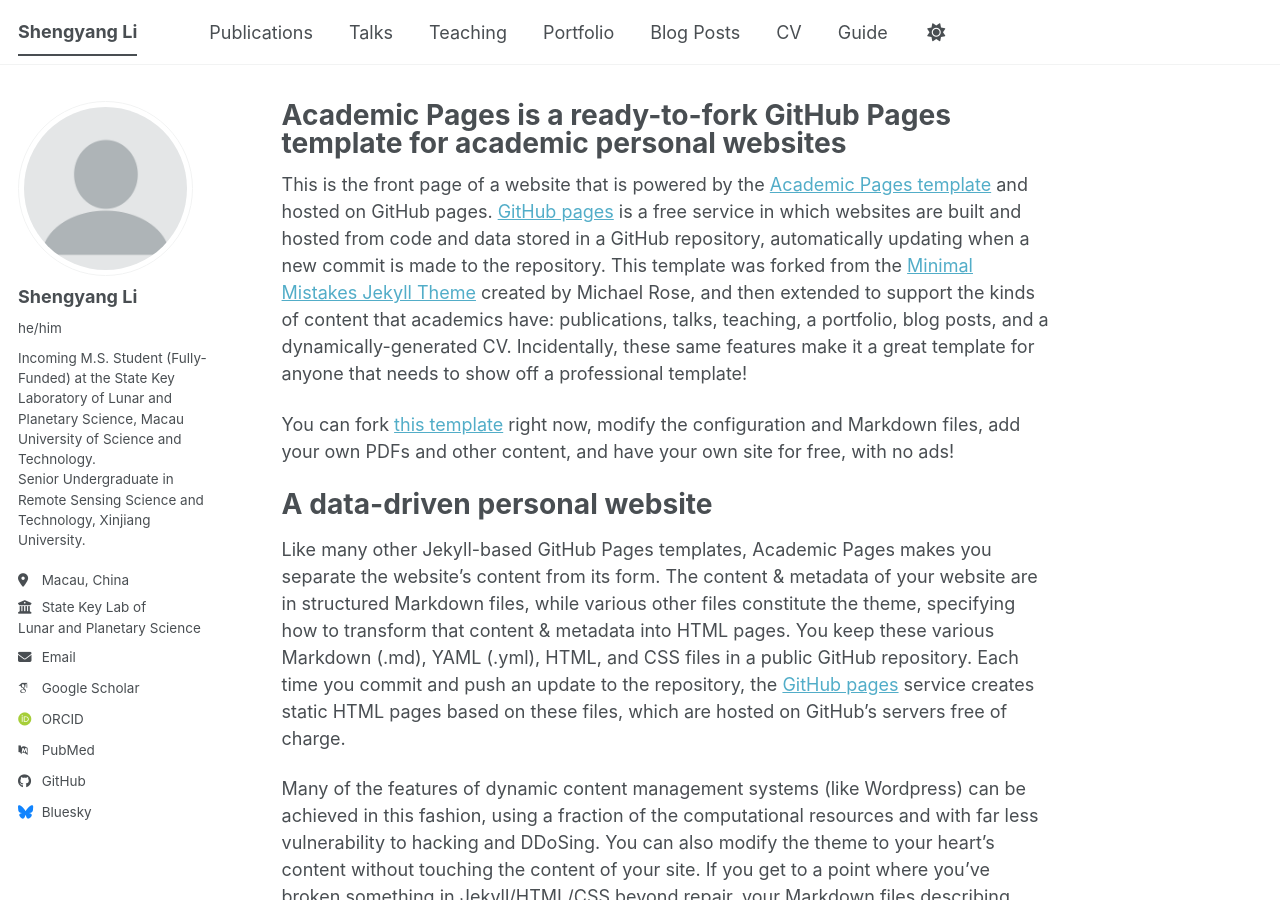
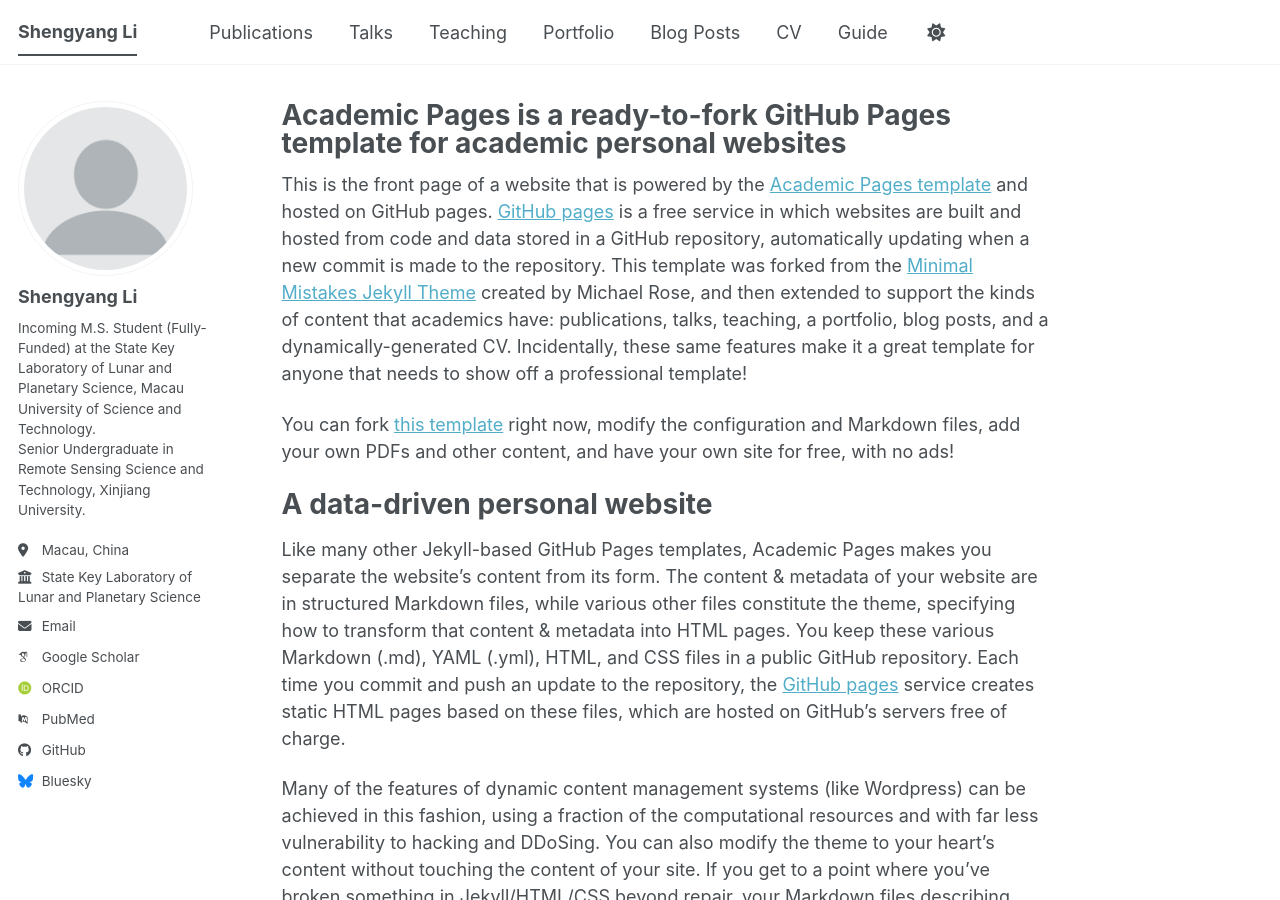
Before and after one commit to yokoli11/yokoli11.github.io, a Jekyll site: the page built from _pages/about.md, in a window 1280 px wide and 900 px high. Built offline with Jekyll 4.4.1, drawn with Linux system fonts in a browser that asks for light colours; some web fonts are replaced; a script bundle is joined from its source files by our own code; library files that are not in the unit come from our copies.

Commit message:
Update _config.yml

```diff
--- a/_config.yml
+++ b/_config.yml
@@ -25,10 +25,10 @@
   # Biographic information
   avatar           : "profile.png"
   name             : "Shengyang Li"
-  pronouns         : "he/him"
+  pronouns         : #"he/him"
   bio              : "Incoming M.S. Student (Fully-Funded) at the State Key Laboratory of Lunar and Planetary Science, Macau University of Science and Technology.<br>Senior Undergraduate in Remote Sensing Science and Technology, Xinjiang University."
   location         : "Macau, China"
-  employer         : "State Key Lab of<br>Lunar and Planetary Science"
+  employer         : "State Key Laboratory of<br>  Lunar and Planetary Science"
   uri              : # URL
   email            : "li1078061711@gmail.com"
 
```
